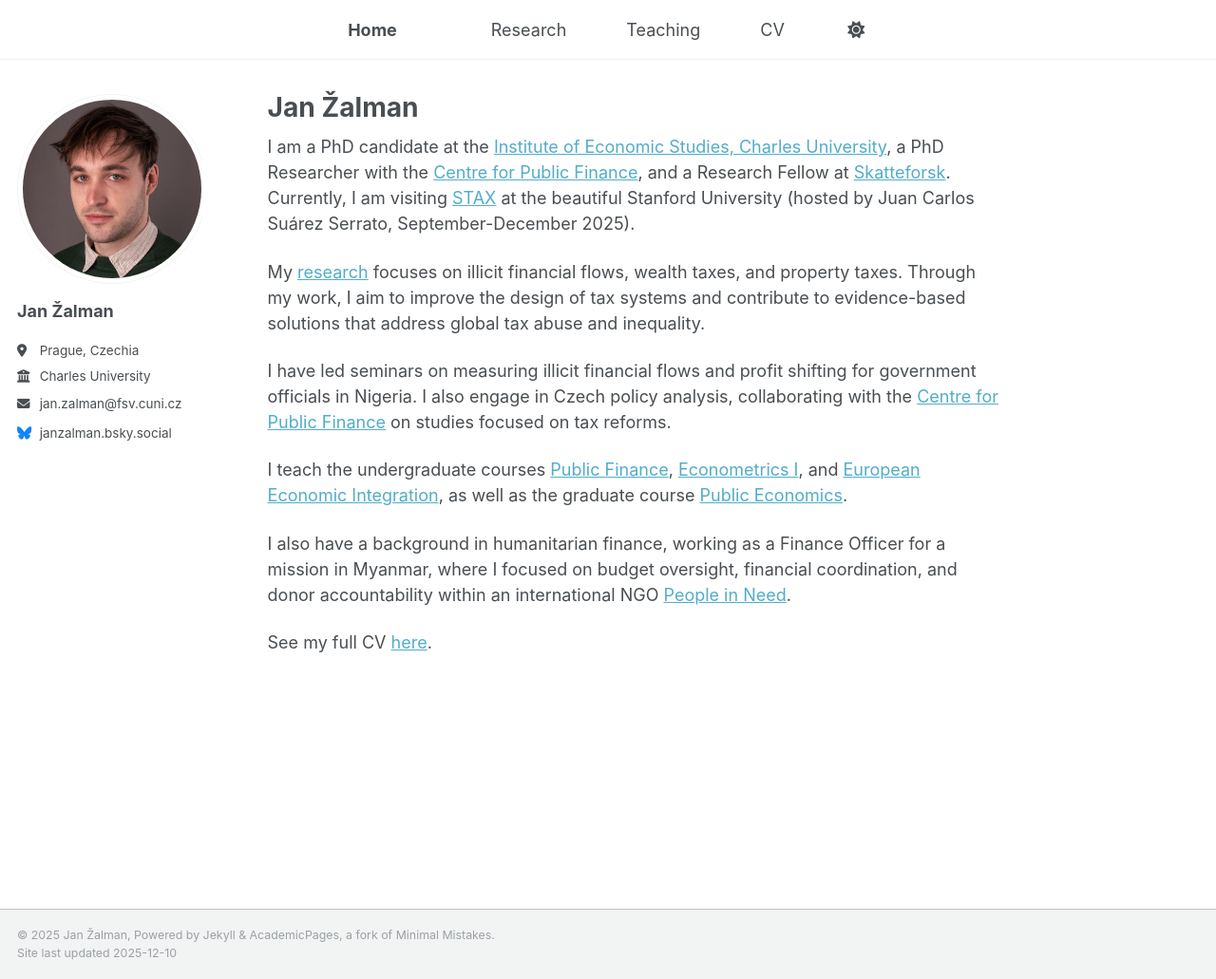
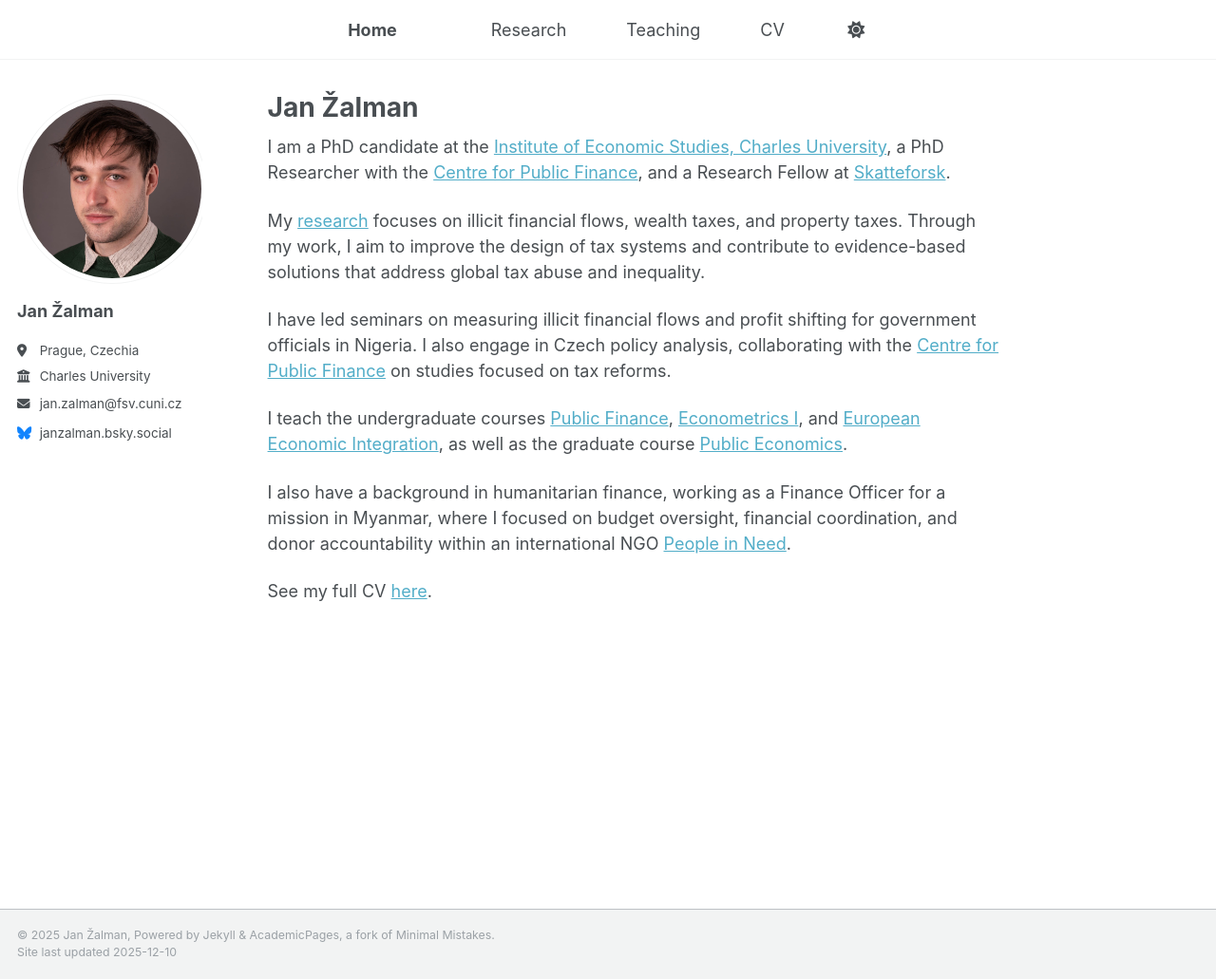
Before and after one commit to janzalman/janzalman.github.io, a Jekyll site: the page built from _pages/index.md, in a window 1280 px wide and 1031 px high. Shown: the whole window at 95% size. Built offline with Jekyll 4.4.1, drawn with Linux system fonts in a browser that asks for light colours.

Commit message:
Update index.md

```diff
--- a/_pages/index.md
+++ b/_pages/index.md
@@ -5,7 +5,7 @@ layout: single
 author_profile: true
 ---
 
-I am a PhD candidate at the [Institute of Economic Studies, Charles University](https://ies.fsv.cuni.cz/en), a PhD Researcher with the [Centre for Public Finance](https://centreforpublicfinance.eu/), and a Research Fellow at [Skatteforsk](https://www.nmbu.no/en/research/skatteforsk-tax-center). Currently, I am visiting [STAX](https://stax.stanford.edu/) at the beautiful Stanford University (hosted by Juan Carlos Suárez Serrato, September-December 2025).
+I am a PhD candidate at the [Institute of Economic Studies, Charles University](https://ies.fsv.cuni.cz/en), a PhD Researcher with the [Centre for Public Finance](https://centreforpublicfinance.eu/), and a Research Fellow at [Skatteforsk](https://www.nmbu.no/en/research/skatteforsk-tax-center).
 
 My [research](https://janzalman.github.io/research/) focuses on illicit financial flows, wealth taxes, and property taxes. Through my work, I aim to improve the design of tax systems and contribute to evidence-based solutions that address global tax abuse and inequality.
 
```
